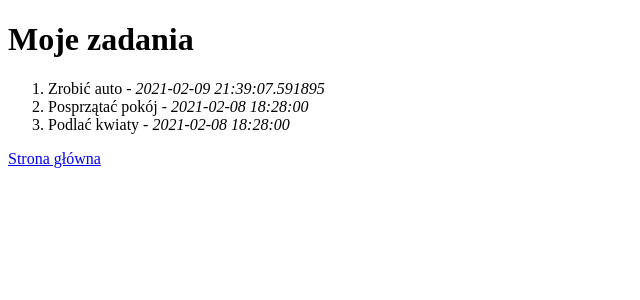
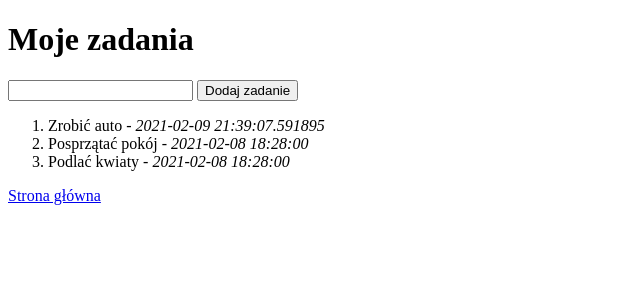
Before and after one commit to Paravati/ToDoApp, a Flask app: page /zadania in a window 1280 px wide. Shown: the top 300 px of the page, without its empty margins (0-640 px from the left). Run offline with Flask 2, Linux system fonts and the light colour scheme; data comes from the database, SQL or seed files in the repository; both versions use the stored data as it was after the commit.

Commit message:
added possibility to add task

```diff
--- a/main.py
+++ b/main.py
@@ -2,6 +2,8 @@ from flask import Flask, g
 from flask import render_template
 import os
 import sqlite3
+from datetime import datetime
+from flask import flash, redirect, url_for, request
 
 app = Flask(__name__)
 
@@ -26,12 +28,26 @@ def close_db(error):
     if g.get('db'):
         g.db.close()
 
-@app.route('/zadania')
+@app.route('/zadania', methods=['GET', 'POST'])
 def zadania():
-    db = get_db()  # utworzenie obiektu bazy danych
+    error=None
+    if request.method=='POST':
+        zadanie = request.form['zadanie'].strip()
+        if len(zadanie) >0:
+            zrobione = '0'
+            data_dodania = datetime.now()
+            db = get_db()  # utworzenie obiektu bazy danych
+            db.execute('INSERT INTO zadania VALUES (?, ?, ?, ?);',
+                       [None, zadanie, zrobione, data_dodania])
+            db.commit()
+            flash('Dodano nowe zadanie.')
+            return redirect(url_for('zadania'))
+        error= 'Nie możesz dodać pustego zadania'  # komunikat o błędzie
+
+    db = get_db()
     kursor = db.execute('SELECT * FROM zadania ORDER BY data_dodania DESC;')
     zadania = kursor.fetchall()  #fetchall zwraca dane w formie listy
-    return render_template('zadania.html', zadania=zadania)
+    return render_template('zadania.html', zadania=zadania, error=error)
 
 @app.route('/')
 def index():
--- a/templates/zadania.html
+++ b/templates/zadania.html
@@ -6,6 +6,22 @@
 </head>
 <body>
     <h1> {{config.SITE_NAME}}</h1>
+     <!-- formularz dodawania zadania -->
+    <form class="add-form" method="POST" action="{{ url_for('zadania') }}">
+      <input name="zadanie" value=""/>
+      <button type="submit">Dodaj zadanie</button>
+    </form>
+
+    <!-- informacje o sukcesie lub błędzie -->
+    <p>
+      {% if error %}
+        <strong class="error">Błąd: {{ error }}</strong>
+      {% endif %}
+
+      {% for message in get_flashed_messages() %}
+        <strong class="success">{{ message }}</strong>
+      {% endfor %}
+    </p>
 
     <ol>
         {% for zadanie in zadania %}
```
Also changed, not shown: db.sqlite.
